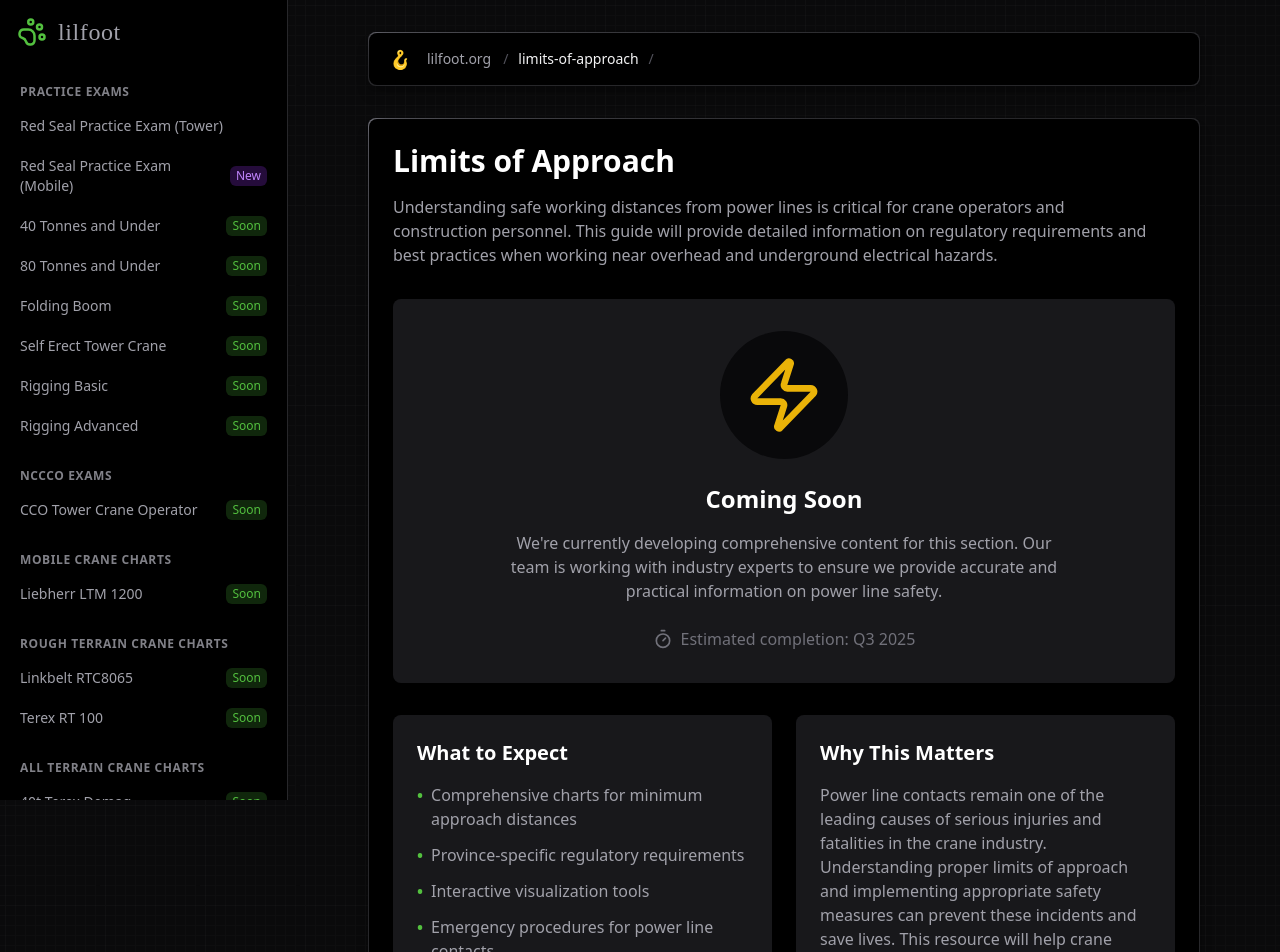
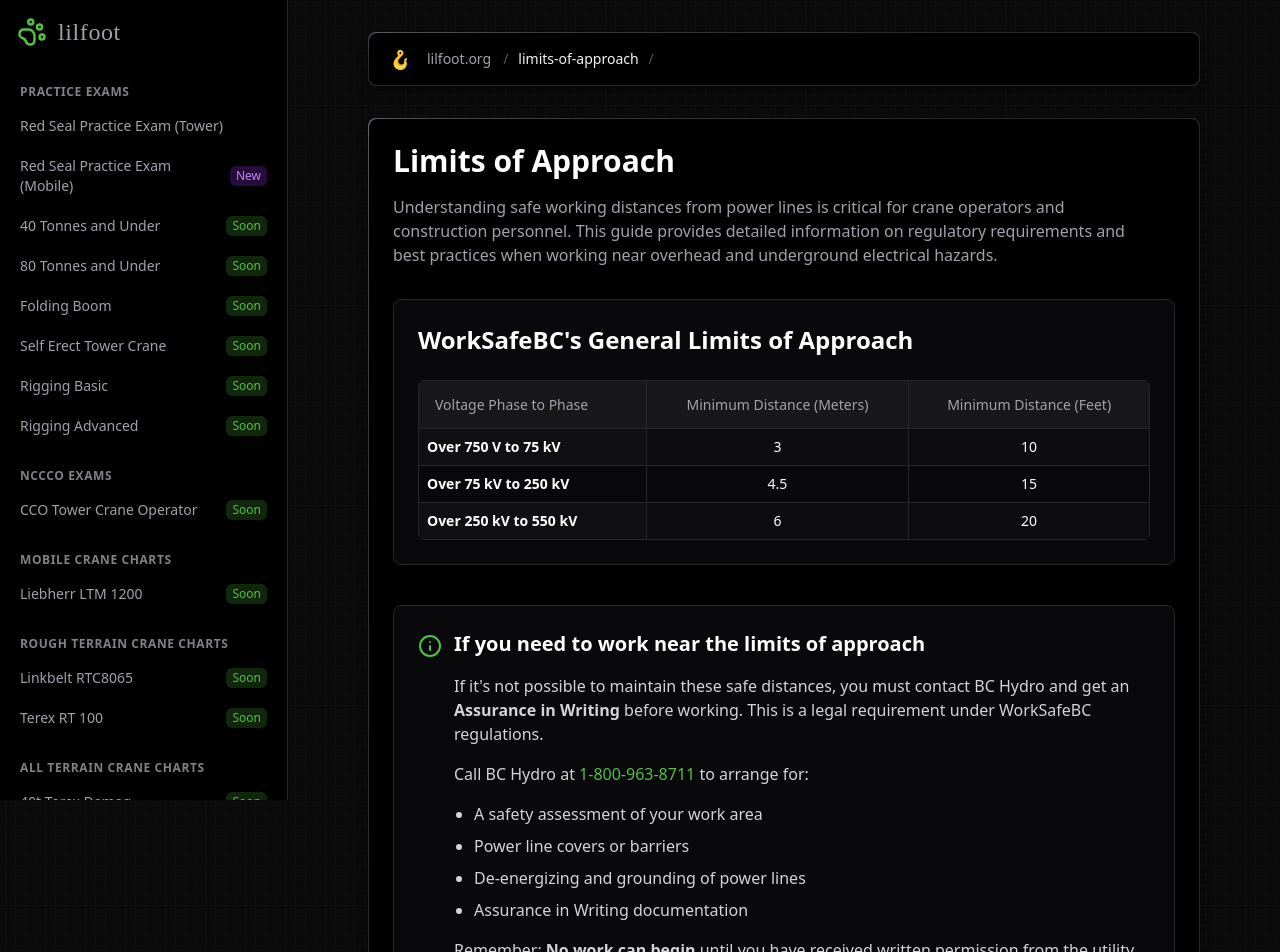
Before and after one commit to ArsCodeAmatoria/lilfoot, a Next.js app: page /power-lines/limits-of-approach in a window 1280 px wide. Shown: the top 952 px of the page. Built offline with nearby package versions, Linux system fonts and the light colour scheme; a web font is replaced by a local one.

Commit message:
Add Reduction Factor Table and update Limits of Approach page

```diff
--- /dev/null
+++ b/app/components/ReductionFactorTable.tsx
@@ -0,0 +1,79 @@
+'use client';
+
+import React from 'react';
+import {
+  Table,
+  TableBody,
+  TableCaption,
+  TableCell,
+  TableHead,
+  TableHeader,
+  TableRow
+} from "#/components/ui/table";
+
+const ReductionFactorTable = () => {
+  // Reduction Factor & Tension Factor data
+  const factorData = [
+    { reductionFactor: "1.000", angle: "90°", tensionFactor: "1.000" },
+    { reductionFactor: "0.996", angle: "85°", tensionFactor: "1.004" },
+    { reductionFactor: "0.985", angle: "80°", tensionFactor: "1.015" },
+    { reductionFactor: "0.966", angle: "75°", tensionFactor: "1.035" },
+    { reductionFactor: "0.940", angle: "70°", tensionFactor: "1.064" },
+    { reductionFactor: "0.906", angle: "65°", tensionFactor: "1.104" },
+    { reductionFactor: "0.866", angle: "60°", tensionFactor: "1.155" },
+    { reductionFactor: "0.819", angle: "55°", tensionFactor: "1.221" },
+    { reductionFactor: "0.766", angle: "50°", tensionFactor: "1.305" },
+    { reductionFactor: "0.707", angle: "45°", tensionFactor: "1.414" },
+    { reductionFactor: "0.643", angle: "40°", tensionFactor: "1.555" },
+    { reductionFactor: "0.574", angle: "35°", tensionFactor: "1.742" },
+    { reductionFactor: "0.500", angle: "30°", tensionFactor: "2.000" },
+  ];
+
+  return (
+    <div className="space-y-4">
+      <h2 className="text-2xl font-bold text-white">Reduction Factor & Tension Factor Chart</h2>
+      <p className="text-gray-400 mb-4">
+        This chart shows the relationship between sling angle, reduction factor, and tension factor.
+        As the angle from horizontal decreases, the reduction factor decreases and the tension factor increases.
+      </p>
+
+      <div className="overflow-x-auto rounded-md">
+        <Table className="border-collapse">
+          <TableHeader className="bg-gray-900">
+            <TableRow>
+              <TableHead className="border border-gray-800 w-1/3">Reduction Factor</TableHead>
+              <TableHead className="border border-gray-800 w-1/3 text-center">Angle from Horizontal (°)</TableHead>
+              <TableHead className="border border-gray-800 w-1/3">Tension Factor</TableHead>
+            </TableRow>
+          </TableHeader>
+          <TableBody>
+            {factorData.map((row, index) => (
+              <TableRow key={index} className={index % 2 === 0 ? 'bg-gray-900/30' : ''}>
+                <TableCell className="border border-gray-800 font-medium">
+                  {row.reductionFactor}
+                </TableCell>
+                <TableCell className="border border-gray-800 text-center font-medium">
+                  {row.angle}
+                </TableCell>
+                <TableCell className="border border-gray-800 font-medium">
+                  {row.tensionFactor}
+                </TableCell>
+              </TableRow>
+            ))}
+          </TableBody>
+        </Table>
+      </div>
+
+      <div className="text-sm text-gray-400 mt-2">
+        <p>
+          <strong>Reduction Factor:</strong> Multiply by the Working Load Limit (WLL) to find the reduced capacity at a given angle.
+        </p>
+        <p>
+          <strong>Tension Factor:</strong> Multiply by the load weight to find the tension in each leg of the sling.
+        </p>
+      </div>
+    </div>
+  );
+};
+
+export default ReductionFactorTable;
--- /dev/null
+++ b/app/components/ReductionFactorTableWrapper.tsx
@@ -0,0 +1,15 @@
+'use client';
+
+import React from 'react';
+import dynamic from 'next/dynamic';
+
+// Dynamically import the ReductionFactorTable component to avoid SSR issues
+const ReductionFactorTable = dynamic(
+  () => import('./ReductionFactorTable'),
+  { ssr: false }
+);
+
+// This is a client component wrapper for the ReductionFactorTable component
+export default function ReductionFactorTableWrapper() {
+  return <ReductionFactorTable />;
+}
--- a/app/power-lines/limits-of-approach/page.tsx
+++ b/app/power-lines/limits-of-approach/page.tsx
@@ -1,5 +1,14 @@
 import React from 'react';
-import { Timer, Zap } from 'lucide-react';
+import { Info, Phone } from 'lucide-react';
+import {
+  Table,
+  TableBody,
+  TableCaption,
+  TableCell,
+  TableHead,
+  TableHeader,
+  TableRow
+} from "#/components/ui/table";
 
 export const metadata = {
   title: 'Limits of Approach | Power Lines | lilfoot',
@@ -8,6 +17,13 @@ export const metadata = {
 };
 
 export default function LimitsOfApproachPage() {
+  // WorkSafeBC's General Limits of Approach data
+  const limitsOfApproachData = [
+    { voltage: "Over 750 V to 75 kV", meters: "3", feet: "10" },
+    { voltage: "Over 75 kV to 250 kV", meters: "4.5", feet: "15" },
+    { voltage: "Over 250 kV to 550 kV", meters: "6", feet: "20" },
+  ];
+
   return (
     <div className="text-white">
       <div className="mb-8">
@@ -16,47 +32,92 @@ export default function LimitsOfApproachPage() {
         </h1>
         <p className="max-w-3xl text-gray-400">
           Understanding safe working distances from power lines is critical for
-          crane operators and construction personnel. This guide will provide
+          crane operators and construction personnel. This guide provides
           detailed information on regulatory requirements and best practices
           when working near overhead and underground electrical hazards.
         </p>
       </div>
 
-      <div className="mb-8 flex flex-col items-center justify-center rounded-lg bg-gray-900 p-8">
-        <div className="mb-6 rounded-full bg-gray-950 p-6">
-          <Zap size={80} className="text-yellow-500" />
+      {/* Main table section */}
+      <div className="mb-10 p-6 bg-gray-950 rounded-lg border border-gray-800">
+        <h2 className="text-2xl font-bold text-white mb-6">WorkSafeBC's General Limits of Approach</h2>
+
+        <div className="overflow-x-auto rounded-md">
+          <Table className="border-collapse">
+            <TableHeader className="bg-gray-900">
+              <TableRow>
+                <TableHead className="border border-gray-800 sticky left-0 z-10 bg-gray-900">Voltage Phase to Phase</TableHead>
+                <TableHead className="border border-gray-800 text-center">Minimum Distance (Meters)</TableHead>
+                <TableHead className="border border-gray-800 text-center">Minimum Distance (Feet)</TableHead>
+              </TableRow>
+            </TableHeader>
+            <TableBody>
+              {limitsOfApproachData.map((row, index) => (
+                <TableRow key={index} className={index % 2 === 0 ? 'bg-gray-900/30' : ''}>
+                  <TableCell className="border border-gray-800 font-medium sticky left-0 z-10 bg-inherit">
+                    <span className="font-semibold">{row.voltage}</span>
+                  </TableCell>
+                  <TableCell className="border border-gray-800 text-center">
+                    {row.meters}
+                  </TableCell>
+                  <TableCell className="border border-gray-800 text-center">
+                    {row.feet}
+                  </TableCell>
+                </TableRow>
+              ))}
+            </TableBody>
+          </Table>
         </div>
-        <h2 className="mb-4 text-center text-2xl font-bold">Coming Soon</h2>
-        <p className="max-w-xl text-center text-gray-400">
-          We're currently developing comprehensive content for this section. Our
-          team is working with industry experts to ensure we provide accurate
-          and practical information on power line safety.
-        </p>
-        <div className="mt-6 flex items-center text-gray-500">
-          <Timer size={20} className="mr-2" />
-          <span>Estimated completion: Q3 2025</span>
+      </div>
+
+      {/* Working near power lines section */}
+      <div className="mb-10 p-6 bg-gray-950 rounded-lg border border-gray-800">
+        <div className="flex items-start gap-3">
+          <Info className="text-highlight mt-1 flex-shrink-0" />
+          <div className="space-y-4">
+            <h3 className="font-bold text-xl text-white">If you need to work near the limits of approach</h3>
+
+            <p className="text-gray-300">
+              If it's not possible to maintain these safe distances, you must contact BC Hydro and get an <strong>Assurance in Writing</strong> before working. This is a legal requirement under WorkSafeBC regulations.
+            </p>
+
+            <p className="text-gray-300">
+              Call BC Hydro at <a href="tel:18009638711" className="text-highlight hover:underline">1-800-963-8711</a> to arrange for:
+            </p>
+
+            <ul className="list-disc pl-5 space-y-2 text-gray-300">
+              <li>A safety assessment of your work area</li>
+              <li>Power line covers or barriers</li>
+              <li>De-energizing and grounding of power lines</li>
+              <li>Assurance in Writing documentation</li>
+            </ul>
+
+            <p className="text-gray-300 font-medium">
+              Remember: <strong>No work can begin</strong> until you have received written permission from the utility owner and all required safety measures are in place.
+            </p>
+          </div>
         </div>
       </div>
 
       <div className="grid gap-6 md:grid-cols-2">
         <div className="rounded-lg bg-gray-900 p-6">
-          <h3 className="mb-4 text-xl font-bold">What to Expect</h3>
+          <h3 className="mb-4 text-xl font-bold">Important Considerations</h3>
           <ul className="space-y-3 text-gray-400">
             <li className="flex">
               <span className="mr-2 font-bold text-highlight">•</span>
-              Comprehensive charts for minimum approach distances
+              These limits apply to all parts of the crane, boom, load line, and load
             </li>
             <li className="flex">
               <span className="mr-2 font-bold text-highlight">•</span>
-              Province-specific regulatory requirements
+              Account for boom deflection and load swing in your planning
             </li>
             <li className="flex">
               <span className="mr-2 font-bold text-highlight">•</span>
-              Interactive visualization tools
+              Wind conditions can significantly affect safe working distances
             </li>
             <li className="flex">
               <span className="mr-2 font-bold text-highlight">•</span>
-              Emergency procedures for power line contacts
+              Always assign a dedicated power line spotter when working near electrical hazards
             </li>
           </ul>
         </div>
@@ -67,7 +128,7 @@ export default function LimitsOfApproachPage() {
             Power line contacts remain one of the leading causes of serious
             injuries and fatalities in the crane industry. Understanding proper
             limits of approach and implementing appropriate safety measures can
-            prevent these incidents and save lives. This resource will help
+            prevent these incidents and save lives. This resource helps
             crane operators and site planners make informed decisions when
             working near electrical infrastructure.
           </p>
--- a/app/rigging-charts/basic/page.tsx
+++ b/app/rigging-charts/basic/page.tsx
@@ -3,6 +3,7 @@ import { Info } from 'lucide-react';
 import WireRopeSlingTableWrapper from '#/app/components/WireRopeSlingTableWrapper';
 import NylonWebSlingTableWrapper from '#/app/components/NylonWebSlingTableWrapper';
 import ChainSlingTableWrapper from '#/app/components/ChainSlingTableWrapper';
+import ReductionFactorTableWrapper from '#/app/components/ReductionFactorTableWrapper';
 
 export const metadata = {
   title: 'Basic Rigging Charts | Rigging Charts | lilfoot',
@@ -37,6 +38,11 @@ export default function BasicRiggingChartsPage() {
       {/* Chain Slings Table Section */}
       <div className="mb-10 p-6 bg-gray-950 rounded-lg border border-gray-800">
         <ChainSlingTableWrapper />
+      </div>
+
+      {/* Reduction Factor & Tension Factor Table Section */}
+      <div className="mb-10 p-6 bg-gray-950 rounded-lg border border-gray-800">
+        <ReductionFactorTableWrapper />
       </div>
 
       {/* What to Expect and Key Topics sections */}
--- a/lib/demos.ts
+++ b/lib/demos.ts
@@ -313,7 +313,7 @@ export const demos: { name: string; items: Item[] }[] = [
         name: 'Limits of Approach',
         slug: 'power-lines/limits-of-approach',
         description:
-          'Coming soon: Guidelines and regulations for safe working distances from power lines for crane operations',
+          'Guidelines and regulations for safe working distances from power lines for crane operations',
       },
     ],
   },
```
